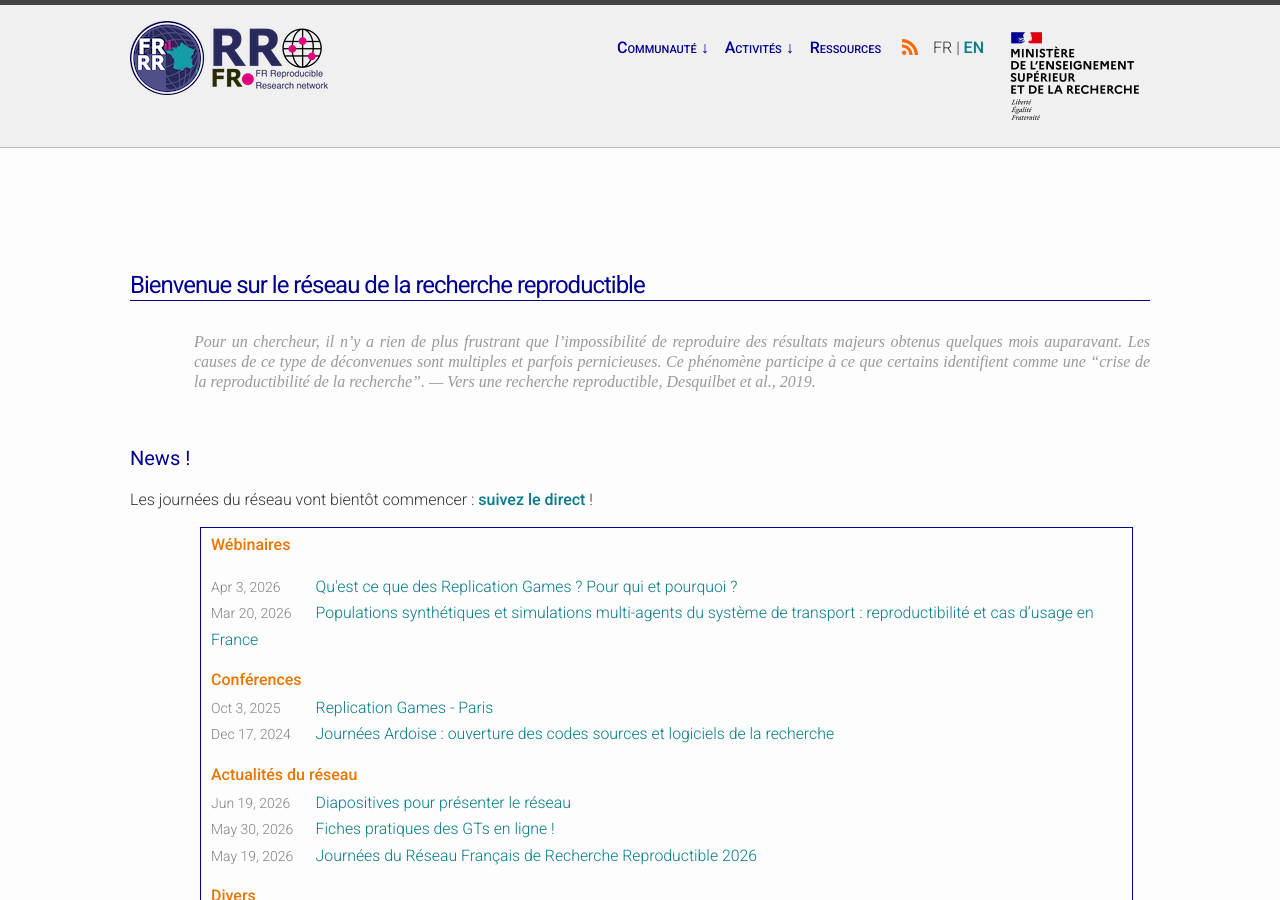
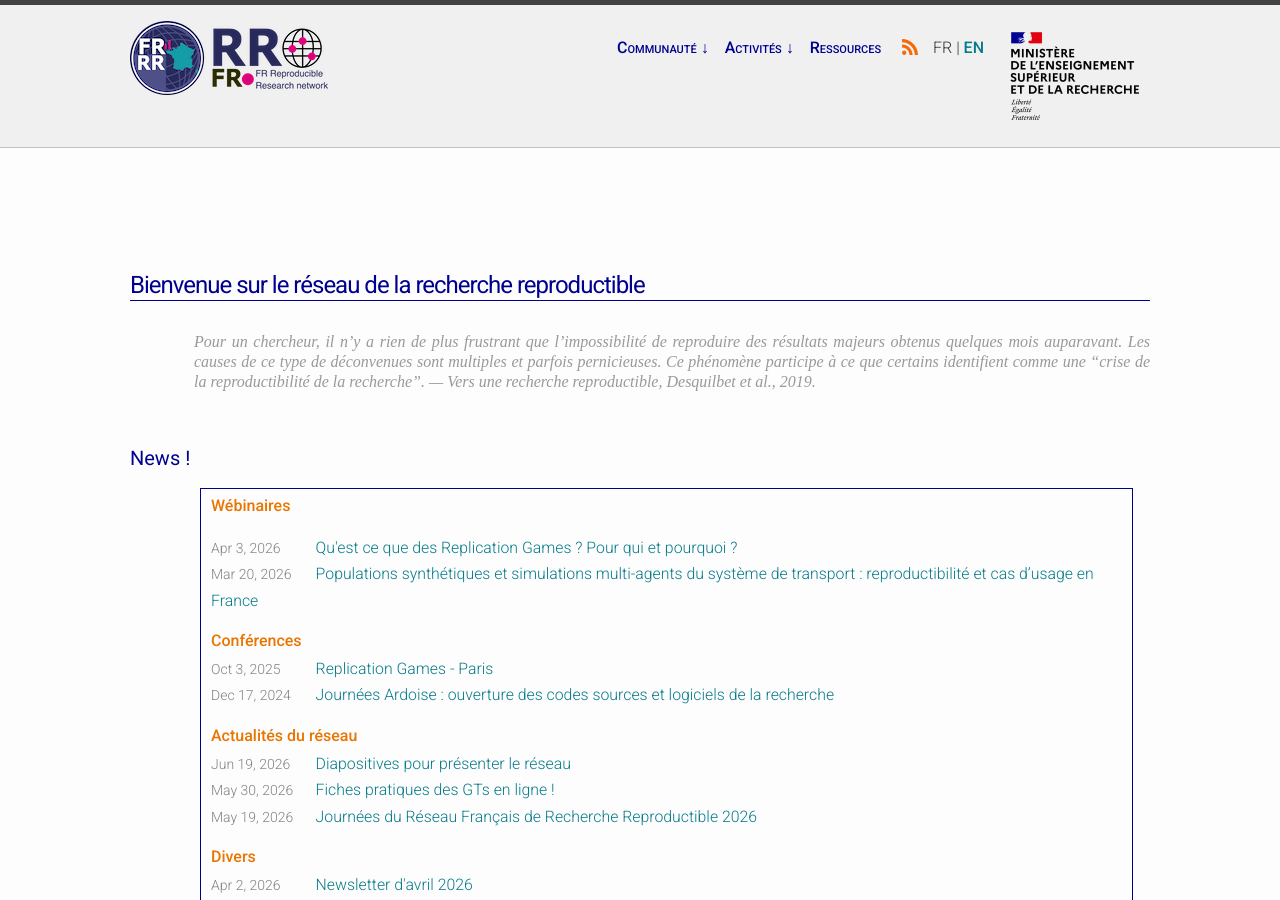
Before and after one commit to FR-RN/FR-RN, a Jekyll site: the page built from index.md, in a window 1280 px wide and 900 px high. Built offline with Jekyll 4.4.1, drawn with Linux system fonts in a browser that asks for light colours; some web fonts are replaced; comment, search, counter and statistics services are not loaded.

Commit message:
maj news

```diff
--- a/index.md
+++ b/index.md
@@ -16,8 +16,6 @@
 -->
 
 ## News !
-
-Les journées du réseau vont bientôt commencer : [suivez le direct](https://jrfrr-2026.sciencesconf.org/) !
 
 
 <div class="news">
```
